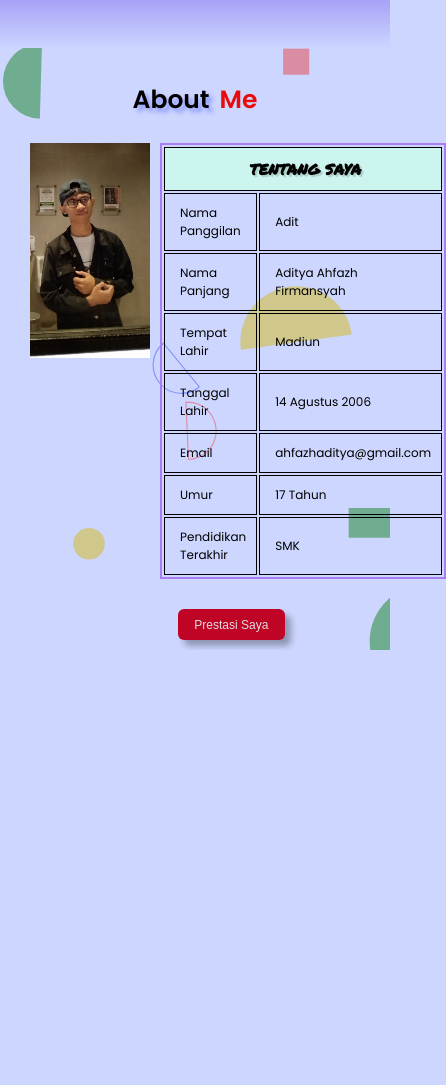
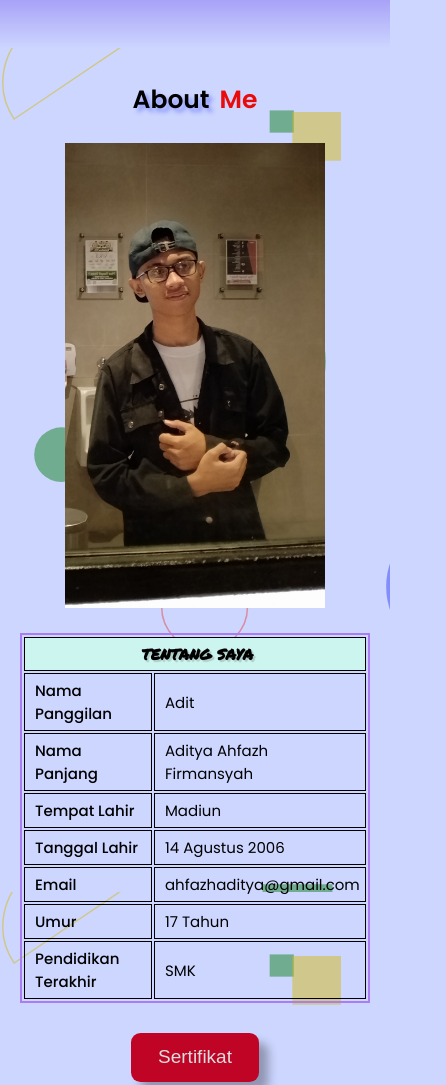
Before and after one commit to Alphby48/Aditya, a plain HTML site: page index.html in a window 390 px wide. Shown: the part 880-1965 px from the top of the page, 446 px wide, since content can reach past the window. Before the commit the page ends 1530 px from the top, so only its background shows below. Drawn offline with Linux system fonts and the light colour scheme; a web font is replaced by a local one.

Commit message:
maintenance fitur

```diff
--- a/database/data-prestasi.js
+++ b/database/data-prestasi.js
@@ -43,6 +43,10 @@ const sertifikat = [
     dari: "Sololearn CSS",
     image: "sololearnCss.jpg",
   },
+  {
+    dari: "PKL PT OLEAN",
+    image: "pkltkj.jpg",
+  },
 ];
 
 export default sertifikat;
--- a/index.html
+++ b/index.html
@@ -97,37 +97,37 @@
               <td class="call-name" colspan="2">tentang saya</td>
             </tr>
             <tr>
-              <td class="font-mode">Nama Panggilan</td>
+              <td class="font-mode as">Nama Panggilan</td>
               <td class="font-mode">Adit</td>
             </tr>
             <tr>
-              <td class="font-mode">Nama Panjang</td>
+              <td class="font-mode as">Nama Panjang</td>
               <td class="font-mode">Aditya Ahfazh Firmansyah</td>
             </tr>
             <tr>
-              <td class="font-mode">Tempat Lahir</td>
+              <td class="font-mode as">Tempat Lahir</td>
               <td class="font-mode">Madiun</td>
             </tr>
             <tr>
-              <td class="font-mode">Tanggal Lahir</td>
+              <td class="font-mode as">Tanggal Lahir</td>
               <td class="font-mode">14 Agustus 2006</td>
             </tr>
             <tr>
-              <td class="font-mode">Email</td>
+              <td class="font-mode as">Email</td>
               <td class="font-mode">ahfazhaditya@gmail.com</td>
             </tr>
             <tr>
-              <td class="font-mode">Umur</td>
+              <td class="font-mode as">Umur</td>
               <td class="font-mode umur"></td>
             </tr>
             <tr>
-              <td class="font-mode">Pendidikan Terakhir</td>
+              <td class="font-mode as">Pendidikan Terakhir</td>
               <td class="font-mode">SMK</td>
             </tr>
           </table>
           <div class="btn-box">
             <a href="index/prestasi/prestasi.html"
-              ><button class="butn-box">Prestasi Saya</button></a
+              ><button class="butn-box">Sertifikat</button></a
             >
           </div>
         </div>
--- a/index/prestasi/prestasi.css
+++ b/index/prestasi/prestasi.css
@@ -1,3 +1,4 @@
+@import url("https://fonts.googleapis.com/css2?family=Caveat+Brush&family=Gamja+Flower&family=Inter:wght@100..900&family=Mochiy+Pop+One&family=Permanent+Marker&family=Poppins:ital,wght@0,100;0,200;0,300;0,400;0,500;0,600;0,700;0,800;0,900;1,100;1,200;1,300;1,400;1,500;1,600;1,700;1,800;1,900&family=Protest+Revolution&family=Special+Elite&display=swap");
 @import url("https://fonts.googleapis.com/css2?family=Inter:wght@100..900&family=Mochiy+Pop+One&family=Poppins:ital,wght@0,100;0,200;0,300;0,400;0,500;0,600;0,700;0,800;0,900;1,100;1,200;1,300;1,400;1,500;1,600;1,700;1,800;1,900&display=swap");
 @import url("https://fonts.googleapis.com/css2?family=Caveat+Brush&family=Gamja+Flower&family=Inter:wght@100..900&family=Mochiy+Pop+One&family=Permanent+Marker&family=Poppins:ital,wght@0,100;0,200;0,300;0,400;0,500;0,600;0,700;0,800;0,900;1,100;1,200;1,300;1,400;1,500;1,600;1,700;1,800;1,900&family=Protest+Revolution&family=Special+Elite&display=swap");
 * {
@@ -13,7 +14,7 @@ body {
 p {
   font-family: "Caveat Brush", cursive;
   font-size: 1.3rem;
-  margin: 2rem;
+  margin: 2rem 2rem 0rem 2rem;
   color: #ff605c;
 }
 p a {
@@ -24,6 +25,15 @@ p a {
 p a:hover {
   color: rgb(124, 77, 255);
 }
+
+h1 {
+  font-family: "Permanent Marker", cursive;
+  text-align: center;
+  font-weight: 400;
+  font-style: normal;
+  text-transform: uppercase;
+}
+
 .list-prestasi {
   display: flex;
   flex-wrap: wrap;
@@ -114,3 +124,34 @@ p a:hover {
   font-size: 1.9rem;
   color: #ff605c;
 }
+
+@media (max-width: 936px) {
+}
+
+@media (max-width: 768px) {
+  html {
+    font-size: 62.5%;
+  }
+  p {
+    margin: 1, 4rem;
+    font-size: 1.7rem;
+  }
+  h1 {
+    margin: 0;
+    font-size: 2.3rem;
+  }
+  .popBox {
+    width: 100%;
+    display: flex;
+    flex-direction: column-reverse;
+    justify-content: center;
+    align-items: center;
+  }
+  .tutup {
+    position: relative;
+    margin-bottom: 2rem;
+  }
+  .tutup i {
+    font-size: 3rem;
+  }
+}
--- a/styles/about.css
+++ b/styles/about.css
@@ -52,6 +52,9 @@
   font-size: 1.2rem;
   text-align: left;
 }
+.table table .as {
+  font-weight: 500;
+}
 .table table .call-name {
   text-align: center;
   background-color: #cdf5f0;
@@ -67,6 +70,7 @@ td,
 tr {
   border: 1px solid black;
 }
+
 .btn-box {
   margin-top: 3rem;
   box-sizing: border-box;
@@ -126,3 +130,36 @@ tr {
     color: #00ffdd;
   }
 }
+
+@media (max-width: 936px) {
+}
+
+@media (max-width: 768px) {
+  html {
+    font-size: 62.5%;
+  }
+  .cont-sect1 {
+    flex-direction: column;
+    align-items: center;
+  }
+  .cont-sect1 .sect1-img {
+    width: 80%;
+  }
+  .cont-sect1 .table {
+    width: 100%;
+    margin-top: 2rem;
+  }
+  .cont-sect1 .table table td {
+    padding: 5px 5px 5px 10px;
+    font-size: 1.5rem;
+  }
+  .btn-box {
+    width: 100%;
+    display: flex;
+    justify-content: center;
+  }
+  .btn-box .butn-box {
+    left: 0;
+    font-size: 1.9rem;
+  }
+}
```
Also changed, not shown: index/prestasi/prestasi.html (+1 -0 lines), 1 other file.
